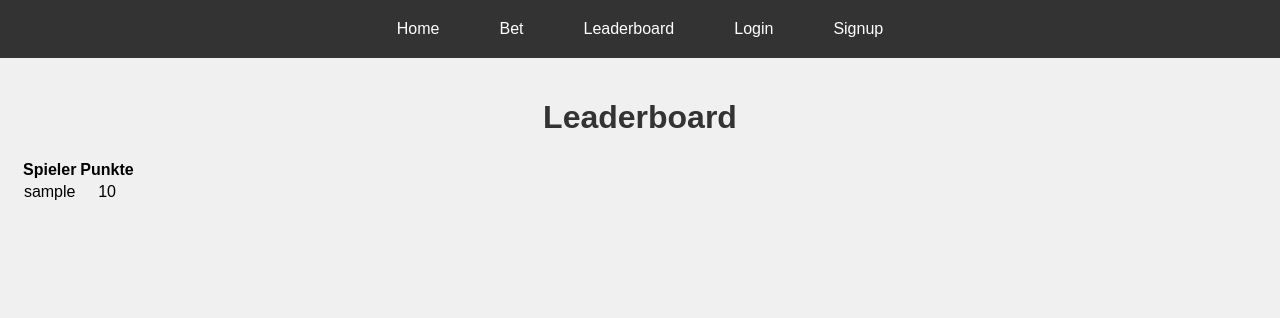
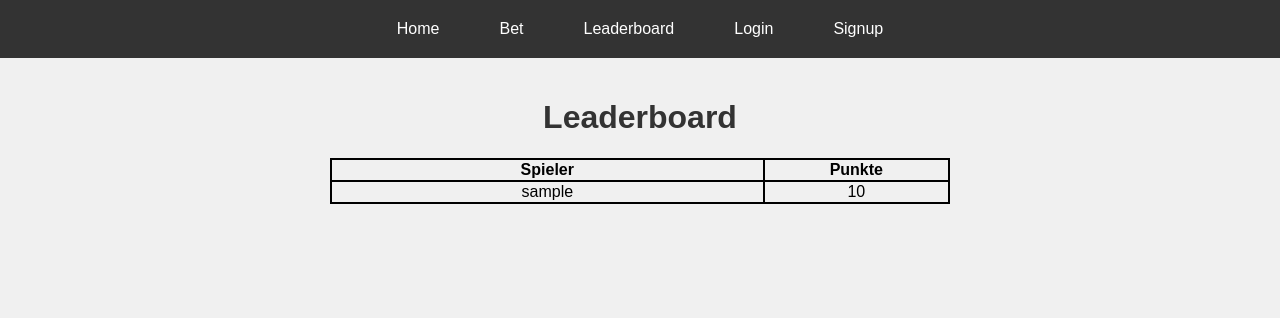
Before and after one commit to NikifFleser/FlaskWebTest, a Flask app: page /leaderboard in a window 1280 px wide. Shown: the top 318 px of the page. Run offline with Flask 3, Linux system fonts and the light colour scheme; tables that the repository leaves empty hold one stand-in row (values such as "Sample post"); some libraries are stand-ins or nearby versions.

Commit message:
Added some style to the table
We should make it even better!

```diff
--- a/static/style.css
+++ b/static/style.css
@@ -165,3 +165,21 @@ input[type="number"] {
     cursor: not-allowed;
     color: grey;
 }
+
+
+/* Leaderboard styling */
+table {
+    margin-left: auto;
+    margin-right: auto;
+    width: 50%;
+    border-collapse: collapse;
+}
+th, td {
+    border: 2px solid black;
+}
+.user {
+    width: 70%;
+}
+.score {
+    width: 30%;
+}
--- a/templates/leaderboard.html
+++ b/templates/leaderboard.html
@@ -8,6 +8,10 @@ Leaderboard
 <body>
     <h1>Leaderboard</h1>
     <table>
+        <colgroup>
+            <col span="1" class="user">
+            <col span="1" class="score">
+        </colgroup>
         <tr>
             <th>Spieler</th>
             <th>Punkte</th>
```
